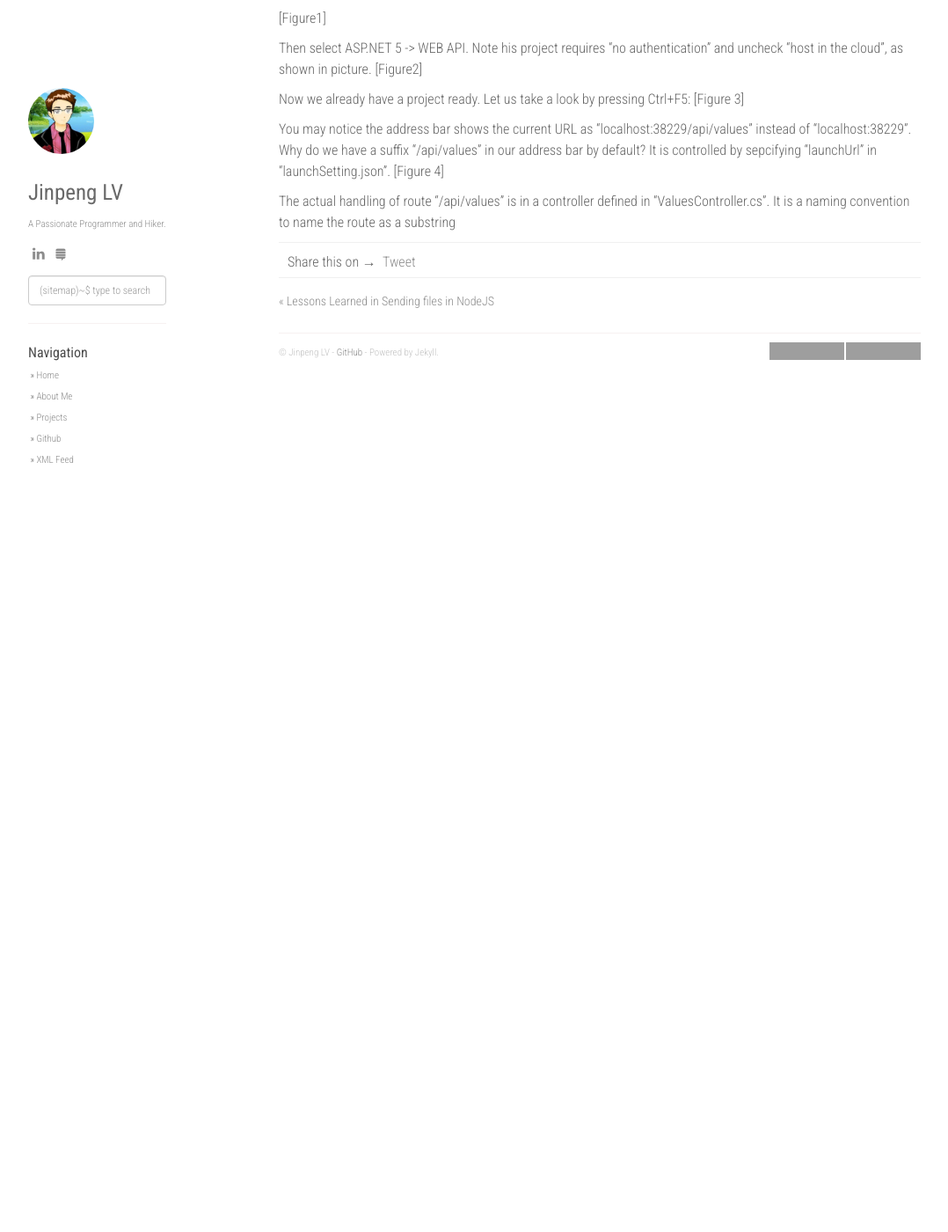
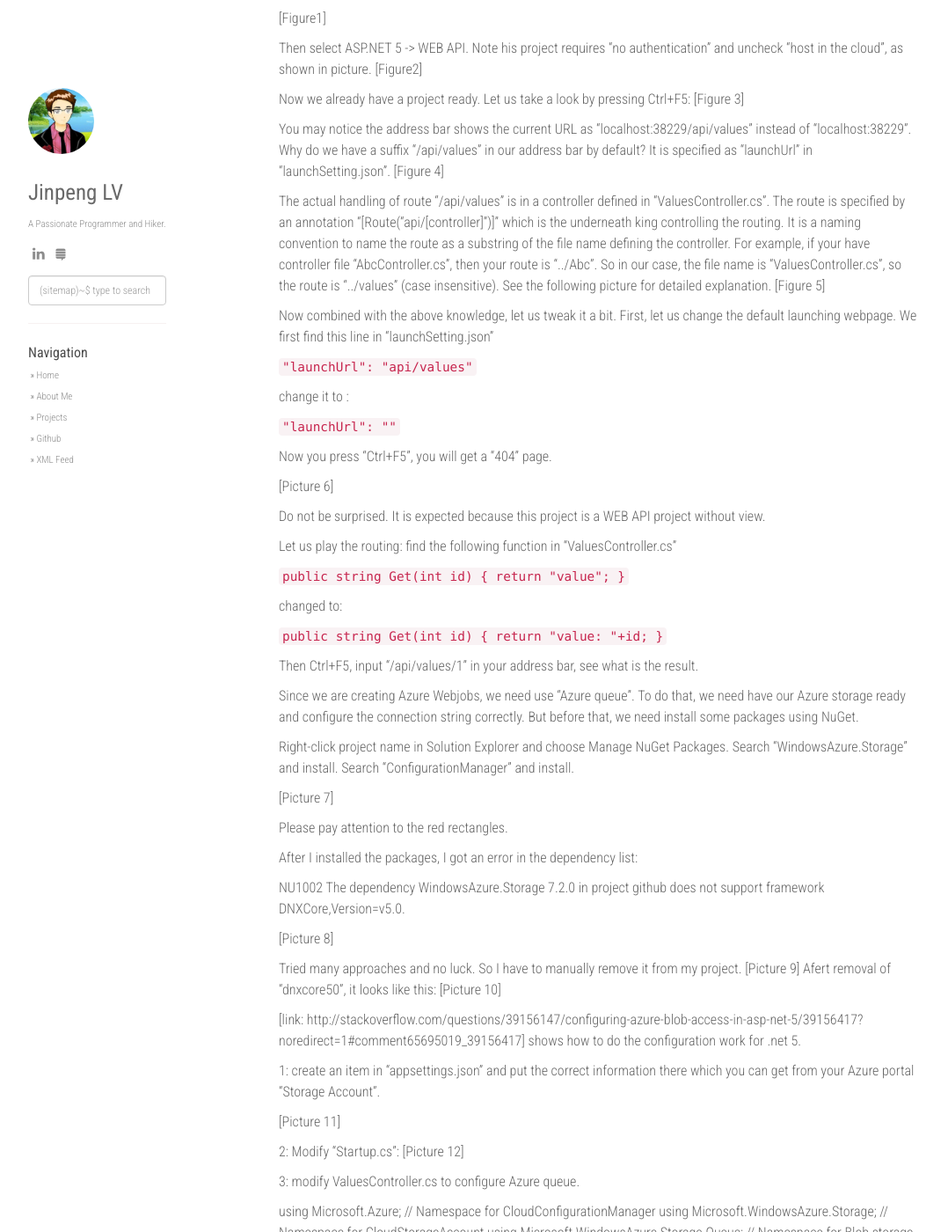
Before and after one commit to gepolv/gepolv.github.io, a Jekyll site: the page built from _posts/3016-09-01-web-service-with-webjobs-on-azure.md, in a window 1280 px wide and 1400 px high, scrolled down 270 px. Shown: the whole window at 88% size, without its empty margins (53-1131 px from the left). Built offline with Jekyll 4.4.1, drawn with Linux system fonts in a browser that asks for light colours; nearby versions of some CDN libraries; comment, search, counter and statistics services are not loaded; before the commit the page ends 900 px from its top, so only the background shows below that; some of the changed text lies outside the part shown; grey boxes are pictures that could not be loaded.

Commit message:
Update 3016-09-01-web-service-with-webjobs-on-azure.md

```diff
--- a/_posts/3016-09-01-web-service-with-webjobs-on-azure.md
+++ b/_posts/3016-09-01-web-service-with-webjobs-on-azure.md
@@ -6,7 +6,7 @@ categories: [azure web service, webjobs, azure blob, azure queue, Visual Studio
 
 In this post, I will show how to build a webservice with Azure webjobs as backend engine on Azure platform.
 
-My development platform is Visual Studio 2015 using .NET 5. Since Visual Studio and .NET evolve quickly, this post is effective as of 09/01/2016.
+My development platform is Visual Studio 2015 (Update 2) using .NET 5. Since Visual Studio and .NET evolve quickly, this post is effective as of 09/01/2016.
 
 Before we start off, since we are making use of Azure a lot, I assume you have an active Azure account and already set up your storage account.
 
@@ -21,7 +21,120 @@ Then select ASP.NET 5 -> WEB API. Note his project requires "no authentication"
 Now we already have a project ready. Let us take a look by pressing Ctrl+F5:
 [Figure 3]
 
-You may notice the address bar shows the current URL as "localhost:38229/api/values" instead of "localhost:38229". Why do we have a suffix "/api/values" in our address bar by default? It is controlled by sepcifying "launchUrl" in "launchSetting.json".
+You may notice the address bar shows the current URL as "localhost:38229/api/values" instead of "localhost:38229". Why do we have a suffix "/api/values" in our address bar by default? It is specified as "launchUrl" in "launchSetting.json".
 [Figure 4]
 
-The actual handling of route "/api/values" is in a controller defined in "ValuesController.cs". It is a naming convention to name the route as a substring
+The actual handling of route "/api/values" is in a controller defined in "ValuesController.cs". The route is specified by an annotation "[Route("api/[controller]")]" which is the underneath king controlling the routing.  It is a naming convention to name the route as a substring  of the file name defining the controller. For example, if your have controller file "AbcController.cs", then your route is "../Abc". So in our case, the file name is "ValuesController.cs", so the route is "../values" (case insensitive). See the following picture for detailed explanation.
+[Figure 5]
+
+Now combined with the above knowledge, let us tweak it a bit.
+First, let us change the default launching webpage. We first find this line in "launchSetting.json"
+
+<code>"launchUrl": "api/values"</code>
+
+change it to :
+
+<code>"launchUrl": ""</code>
+
+Now you press "Ctrl+F5", you will get a "404" page.
+
+[Picture 6]
+
+Do not be surprised. It is expected because this project is a WEB API project without view.
+
+Let us play the routing:
+find the following function in "ValuesController.cs"
+
+<code>
+public string Get(int id)
+{
+  return "value";
+}
+</code>
+
+changed to:
+
+<code>
+public string Get(int id)
+{
+  return "value: "+id;
+}
+</code>
+
+Then Ctrl+F5, input "/api/values/1" in your address bar, see what is the result.
+
+
+Since we are creating Azure Webjobs, we need use "Azure queue". To do that, we need have our Azure storage ready and configure the connection string correctly. But before that, we need install some packages using NuGet.
+
+Right-click project name in Solution Explorer and choose Manage NuGet Packages.
+Search "WindowsAzure.Storage" and install.
+Search "ConfigurationManager" and install.
+
+[Picture 7]
+
+Please pay attention to the red rectangles.
+
+After I installed the packages, I got an error in the dependency list:
+
+NU1002 The dependency WindowsAzure.Storage 7.2.0 in project github does not support framework DNXCore,Version=v5.0.
+
+[Picture 8]
+
+Tried many approaches and no luck. So I have to manually remove it from my project.
+[Picture 9]
+Afert removal of "dnxcore50", it looks like this:
+[Picture 10]
+
+[link: http://stackoverflow.com/questions/39156147/configuring-azure-blob-access-in-asp-net-5/39156417?noredirect=1#comment65695019_39156417] shows how to do the configuration work for .net 5.
+
+1: create an item in "appsettings.json" and put the correct information there which you can get from your Azure portal "Storage Account".
+
+[Picture 11]
+
+2: Modify "Startup.cs":
+[Picture 12]
+
+3: modify ValuesController.cs to configure Azure queue.
+
+using Microsoft.Azure; // Namespace for CloudConfigurationManager
+using Microsoft.WindowsAzure.Storage; // Namespace for CloudStorageAccount
+using Microsoft.WindowsAzure.Storage.Queue; // Namespace for Blob storage types
+
+using Microsoft.Extensions.OptionsModel;
+using Newtonsoft.Json;
+
+public class ValuesController : Controller
+{
+      private AzureStorageConfig _storageConfig;
+      public ValuesController(IOptions<AzureStorageConfig> config)
+      {
+          _storageConfig = config.Value;
+      }
+
+      // GET: api/values
+      //usage: api/values?v1=10&v2=5 in your browser's address bar
+      [HttpGet]
+      public string Get(int v1, int v2)
+      {
+          CloudStorageAccount storageAccount;
+          storageAccount = new CloudStorageAccount(new Microsoft.WindowsAzure.Storage.Auth.StorageCredentials(_storageConfig.AccountName, _storageConfig.AccountKey), false);
+          // Next, create a queue client
+          CloudQueueClient queueClient = storageAccount.CreateCloudQueueClient();
+          // Then retrieve a reference to a queue – here’s where you give your queue a name
+          CloudQueue queue = queueClient.GetQueueReference("numberqueue");
+
+          // Create the queue if it doesn’t already exist
+          queue.CreateIfNotExists();
+
+          // Penultimate step – create a message and add it to the queue.
+          var messageItem = new { add1 = v1, add2 = v2 };
+          CloudQueueMessage message = new CloudQueueMessage(JsonConvert.SerializeObject(messageItem));
+
+          // Finally, add your message to the queue
+          queue.AddMessage(message);
+
+          return "result: "+ (v1 + v2);
+      }
+
+      ////......
+}
```
